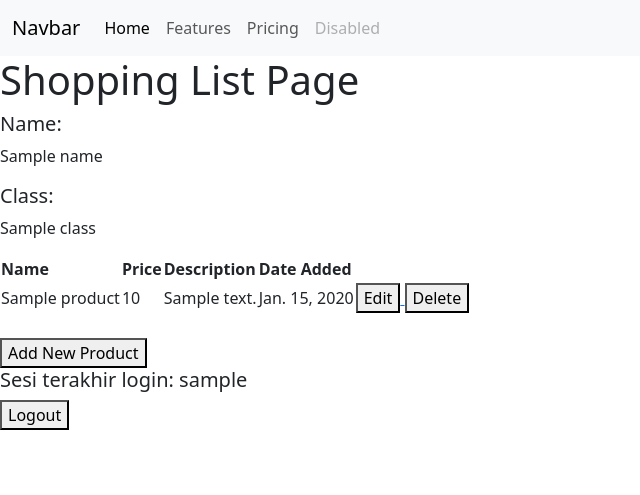
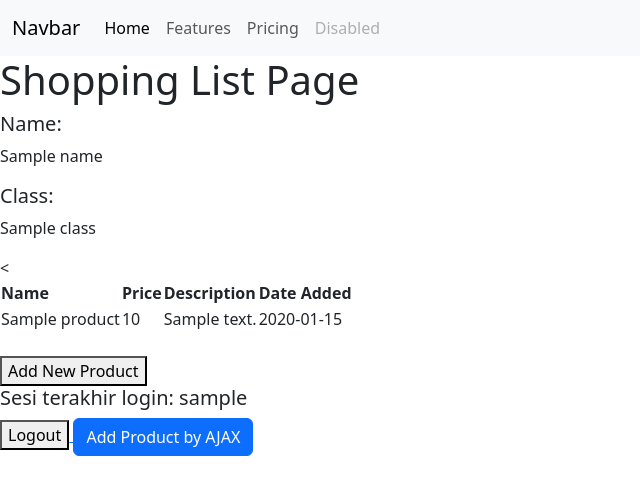
Before and after one commit to darrylabysha/shopping-list, a Django app: template main/templates/main.html in a window 1280 px wide. Shown: the top 495 px of the page, without its empty margins (0-640 px from the left). Run offline with Django 4.2, Linux system fonts and the light colour scheme; tables that the repository leaves empty hold one stand-in row (values such as "Sample post"); the template is opened without the code that fills it: values that come from a table or form of the project are taken from there, most other values are stand-ins (such as "Sample title", 1, 10 or a date in 2020).

Commit message:
Commit Tutorial 5 - JavaScript & AJAX

```diff
--- a/main/templates/main.html
+++ b/main/templates/main.html
@@ -34,36 +34,39 @@
 <h5>Class:</h5>
 <p>{{class}}</p>
 
-<table>
-    <tr>
-        <th>Name</th>
-        <th>Price</th>
-        <th>Description</th>
-        <th>Date Added</th>
-    </tr>
+<table id="product_table">
+    <<div class="modal fade" id="exampleModal" tabindex="-1" aria-labelledby="exampleModalLabel" aria-hidden="true">
+      <div class="modal-dialog">
+          <div class="modal-content">
+              <div class="modal-header">
+                  <h1 class="modal-title fs-5" id="exampleModalLabel">Add New Product</h1>
+                  <button type="button" class="btn-close" data-bs-dismiss="modal" aria-label="Close"></button>
+              </div>
+              <div class="modal-body">
+                  <form id="form" onsubmit="return false;">
+                      {% csrf_token %}
+                      <div class="mb-3">
+                          <label for="name" class="col-form-label">Name:</label>
+                          <input type="text" class="form-control" id="name" name="name"></input>
+                      </div>
+                      <div class="mb-3">
+                          <label for="price" class="col-form-label">Price:</label>
+                          <input type="number" class="form-control" id="price" name="price"></input>
+                      </div>
+                      <div class="mb-3">
+                          <label for="description" class="col-form-label">Description:</label>
+                          <textarea class="form-control" id="description" name="description"></textarea>
+                      </div>
+                  </form>
+              </div>
+              <div class="modal-footer">
+                  <button type="button" class="btn btn-secondary" data-bs-dismiss="modal">Close</button>
+                  <button type="button" class="btn btn-primary" id="button_add" data-bs-dismiss="modal">Add Product</button>
+              </div>
+          </div>
+      </div>
+  </div>
 
-    {% comment %} Berikut cara memperlihatkan data produk di bawah baris ini {% endcomment %}
-
-    {% for product in products %}
-        <tr>
-            <td>{{product.name}}</td>
-            <td>{{product.price}}</td>
-            <td>{{product.description}}</td>
-            <td>{{product.date_added}}</td>
-            <td>
-                <a href="{% url 'main:edit_product' product.pk %}">
-                    <button>
-                        Edit
-                    </button>
-                </a>
-                <a href="{% url 'main:delete_product' product.pk %}">
-                        <button>
-                            Delete
-                        </button>
-                    </a>
-            </td>
-        </tr>
-    {% endfor %}
 </table>
 
 <br />
@@ -82,4 +85,47 @@
     </button>
 </a>
 
+<button type="button" class="btn btn-primary" data-bs-toggle="modal" data-bs-target="#exampleModal">Add Product by AJAX</button>
+
+<script>
+  async function getProducts() {
+      return fetch("{% url 'main:get_product_json' %}").then((res) => res.json())
+  }
+  async function refreshProducts() {
+        document.getElementById("product_table").innerHTML = ""
+        const products = await getProducts()
+        let htmlString = `<tr>
+            <th>Name</th>
+            <th>Price</th>
+            <th>Description</th>
+            <th>Date Added</th>
+        </tr>`
+        products.forEach((item) => {
+            htmlString += `\n<tr>
+            <td>${item.fields.name}</td>
+            <td>${item.fields.price}</td>
+            <td>${item.fields.description}</td>
+            <td>${item.fields.date_added}</td>
+        </tr>`
+        })
+
+        document.getElementById("product_table").innerHTML = htmlString
+    }
+
+    refreshProducts()
+
+  function addProduct() {
+      fetch("{% url 'main:add_product_ajax' %}", {
+          method: "POST",
+          body: new FormData(document.querySelector('#form'))
+      }).then(refreshProducts)
+
+      document.getElementById("form").reset()
+      return false
+
+  }
+  document.getElementById("button_add").onclick = addProduct
+
+</script>
+
 {% endblock content %}
--- a/main/urls.py
+++ b/main/urls.py
@@ -5,8 +5,8 @@ from main.views import login_user
 from main.views import logout_user
 from main.views import edit_product
 from main.views import delete_product
-
-
+from main.views import add_product_ajax
+from main.views import get_product_json
 
 app_name = 'main'
 
@@ -22,5 +22,7 @@ urlpatterns = [
     path('logout/', logout_user, name='logout'),
     path('edit-product/<int:id>', edit_product, name='edit_product'),
     path('delete/<int:id>', delete_product, name='delete_product'),
+    path('get-product/', get_product_json, name='get_product_json'),
+    path('create-product-ajax/', add_product_ajax, name='add_product_ajax')
 
 ]
--- a/main/views.py
+++ b/main/views.py
@@ -14,6 +14,9 @@ from django.contrib import messages
 from django.contrib.auth import authenticate, login
 from django.contrib.auth import logout
 from django.contrib.auth.decorators import login_required
+from django.views.decorators.csrf import csrf_exempt
+from django.http import HttpResponseNotFound
+
 
 @login_required(login_url='/login')
 
@@ -112,3 +115,22 @@ def delete_product(request, id):
     product.delete()
     # Kembali ke halaman awal
     return HttpResponseRedirect(reverse('main:show_main'))
+
+def get_product_json(request):
+    product_item = Product.objects.all()
+    return HttpResponse(serializers.serialize('json', product_item))
+
+@csrf_exempt
+def add_product_ajax(request):
+    if request.method == 'POST':
+        name = request.POST.get("name")
+        price = request.POST.get("price")
+        description = request.POST.get("description")
+        user = request.user
+
+        new_product = Product(name=name, price=price, description=description, user=user)
+        new_product.save()
+
+        return HttpResponse(b"CREATED", status=201)
+
+    return HttpResponseNotFound()
```
